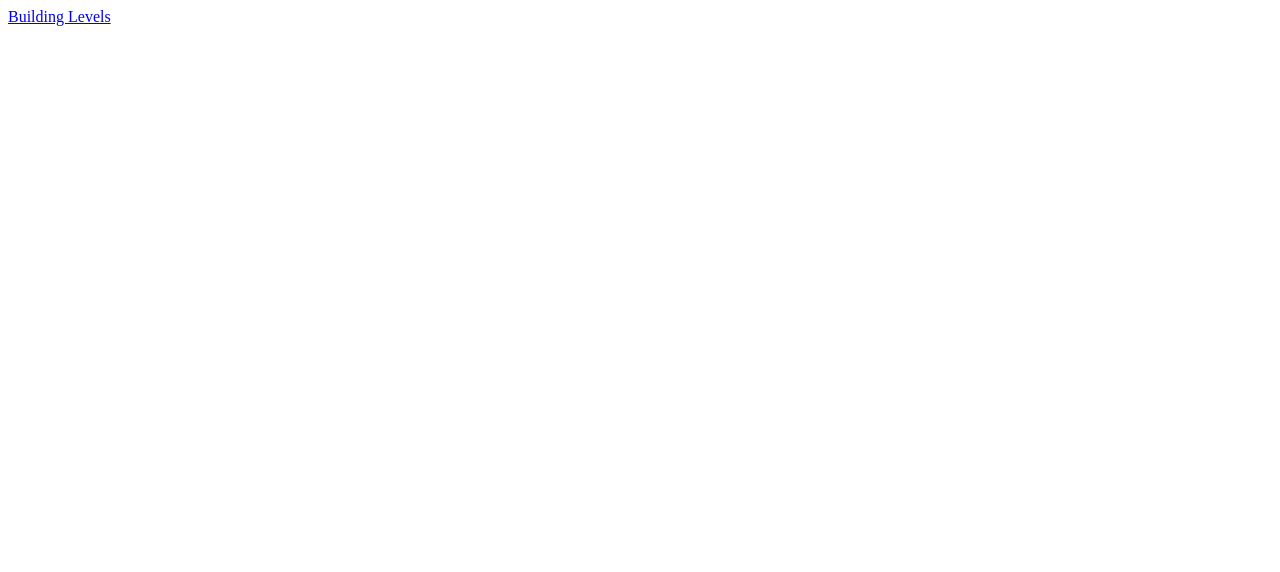
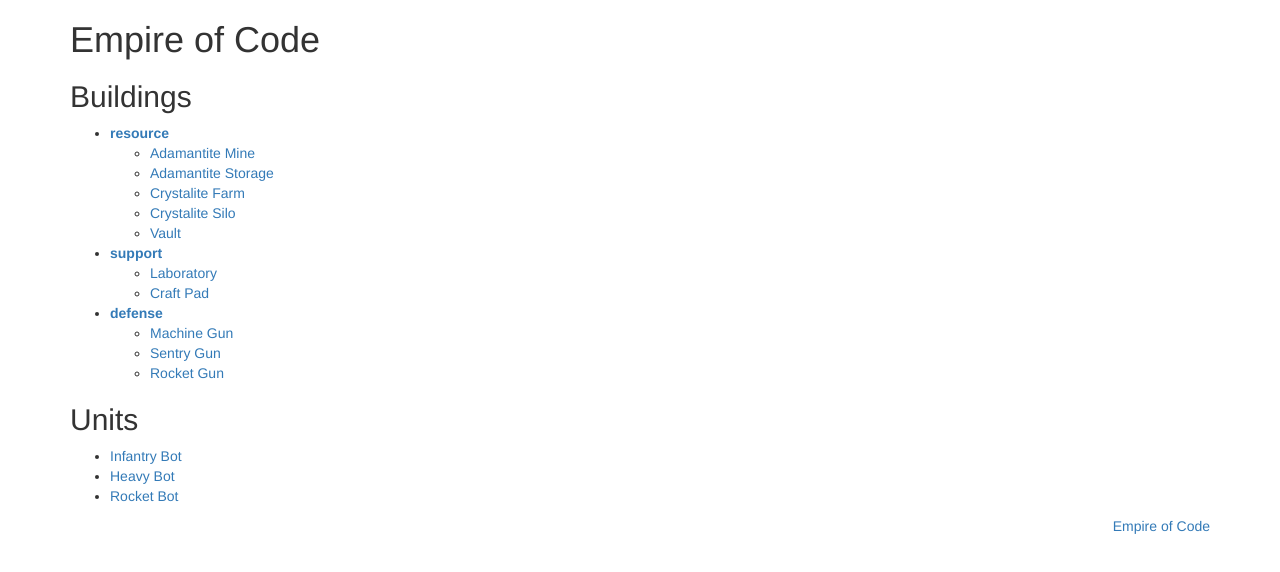
Before and after one commit to CheckiO/eoc-numbers, a plain HTML site: page index.html in a window 1280 px wide. Drawn offline with Linux system fonts and the light colour scheme.

Commit message:
draft landing

```diff
--- a/config.json
+++ b/config.json
@@ -2,8 +2,7 @@
 	"categories": {
 		"resource": {},
 		"support": {},
-		"defense": {},
-		"other": {}
+		"defense": {}
 	},
 
 	"buildings": {
--- a/index.html
+++ b/index.html
@@ -1,11 +1,24 @@
 <!DOCTYPE html>
 <html>
 <head>
-	<title>Hi</title>
-	<script type="text/javascript" src="js/jquery-2.1.4.min.js"></script>
-	<script type="text/javascript" src="js/main.js"></script>
+	<title></title>
+	<link rel="stylesheet" href="../css/bootstrap.min.css" />
+	<link rel="stylesheet" href="../css/bootstrap-theme.css" />
+	<link rel="stylesheet" href="../css/main.css" />
+	<script type="text/javascript" src="../js/jquery-2.1.4.min.js"></script>
+	<script type="text/javascript" src="../js/underscore-min.js"></script>
+	<script type="text/javascript" src="../js/main.js"></script>
+	<script type="text/javascript">
+		$(outIndex);
+	</script>
 </head>
 <body>
-<a href='sections/levels.html'>Building Levels</a><br />
-</body>
+<div class="container unit">
+	<h1>Empire of Code</h1>
+	<div id="out"></div>
+	<div id="log"></div>
+	<div id="footer_links">
+		<a href="https://empireofcode.com">Empire of Code</a>
+	</div>
+</div>
 </html>
--- a/js/main.js
+++ b/js/main.js
@@ -147,6 +147,29 @@
 	return resultVal;
 }
 
+function outIndex() {
+	getDataConfig(function(){
+		var $out = $('#out');
+		$out.append('<h2>Buildings</h2>');
+		var $ul = $('<ul></ul>').appendTo($out);
+		_.each(DATA.config.categories, function(_d, categorySlug) {
+			$ul.append('<li><a href="sections/levels.html"><b>' + categorySlug + '</b></a></li>');
+			var $ulBuilding = $('<ul></ul>').appendTo($ul);
+			_.each(DATA.config.buildings, function(data, buildingSlug){
+				if (data.category !== categorySlug) {
+					return;
+				}
+				$ulBuilding.append('<li><a href="sections/building.html?' + buildingSlug + '">' + data.name + '</a></li>');
+			});
+		});
+		$out.append('<h2>Units</h2>');
+		$ul = $('<ul></ul>').appendTo($out);
+		_.each(DATA.config.units, function(data, unitSlug) {
+			$ul.append('<li><a href="sections/unit.html?' + unitSlug + '">' + data.name + '</a></li>');
+		});
+	});
+}
+
 function outLevels() {
 	getDataConfig(function(){
 		getBuildingsData(['building_level_requirement', 'building_count'], processDataLevels);
@@ -155,24 +178,28 @@
 
 function processDataLevels() {
 	var $out = $('#out');
+	$('title').text('Buildings. ' + CONFIG.title);
 	_.each(DATA.config.categories, function(catData, catSlug){
+		if (catSlug === 'other') {
+			return;
+		}
 
 		// Show the category
-		var $table = $('<table border="1"></table>'),
+		var $table = $('<table class="table table-striped"></table>'),
 			$trNames = $('<tr><th rowspan="2">LvL</th></tr>'),
 			$trCats = $('<tr></tr>');
-		$out.append('<h2>' + catSlug + '</h2>');
+		$out.append('<div class="page-header"><h2>' + catSlug + '</h2></div>');
 		$out.append($table);
 		$table.append($trNames);
 		$table.append($trCats);
 
-		_.each(DATA.config.buildings, function(buildData){
+		_.each(DATA.config.buildings, function(buildData, buildingKey){
 
 			// Show the table header for each building in the category
 			if (buildData.category !== catSlug) {
 				return;
 			}
-			$trNames.append('<th colspan="2">' + buildData.name + '</th>');
+			$trNames.append('<th colspan="2"><a href="building.html?' + buildingKey + '">' + buildData.name + '</a></th>');
 			$trCats.append('<th>CC</th>');
 			$trCats.append('<th>Am</th>');
 		});
```
Also changed, not shown: sections/levels.html (+11 -5 lines).
